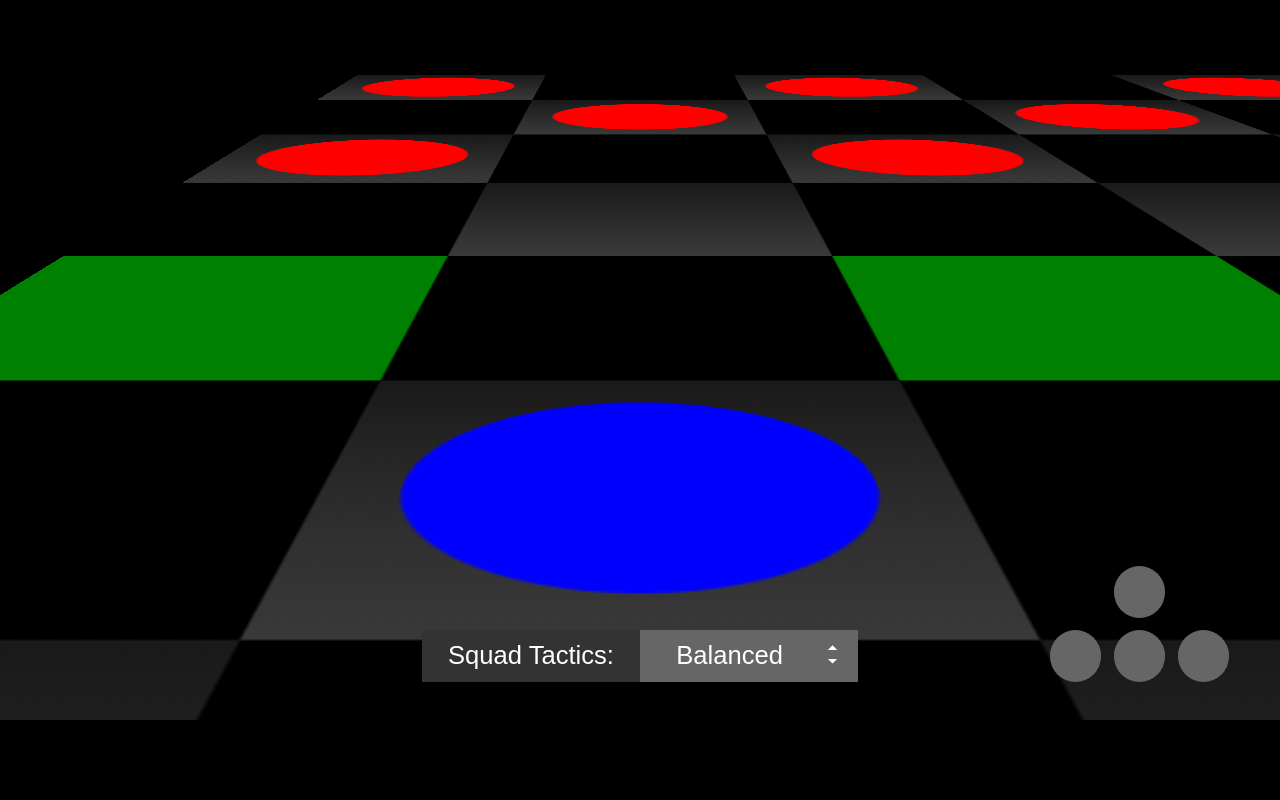
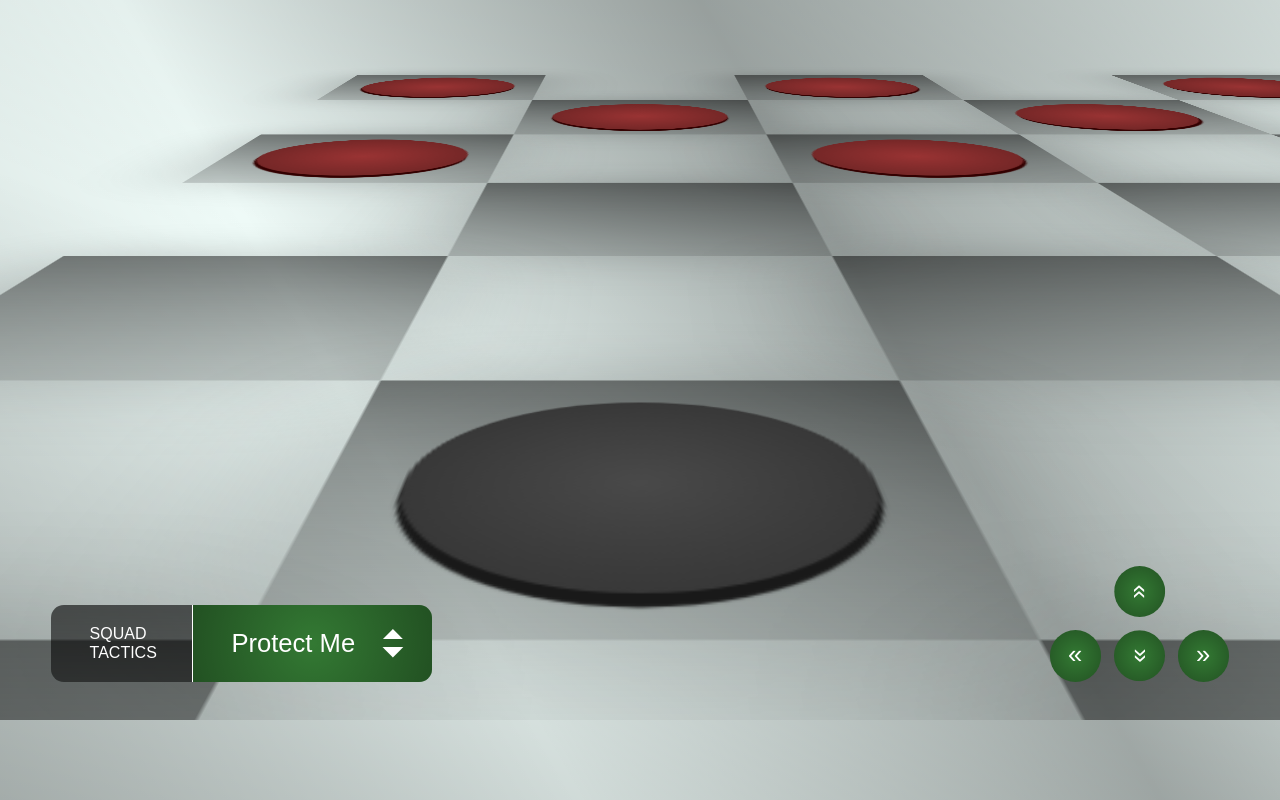
Before and after one commit to js13kGames/check-yourself, a website built with webpack: page src/index.html in a window 1280 px wide. Both pictures are taken after a click on the icon 310 px from the left and 409 px from the top of the page. Built offline with nearby package versions, Linux system fonts and the light colour scheme.

Commit message:
"working" style updates; added tactics menu for ally controls; updates to management of pieces between the board, moves, and checker components

```diff
--- a/src/common/Text.css
+++ b/src/common/Text.css
@@ -8,3 +8,8 @@ p { margin: 0; }
     font-weight: bold;
     text-transform: uppercase;
 }
+
+.labelText {
+    font-size: 1.25vw;
+    text-transform: uppercase;
+}
--- a/src/game/Checker.css
+++ b/src/game/Checker.css
@@ -6,9 +6,26 @@
     display: block;
     transition: opacity 450ms, transform 450ms ease-in-out 100ms;
     border-radius: 50%;
-    background: blue;
+    background-color: #494949;
+    background-image: radial-gradient(circle at center, transparent, rgba(0, 0, 0, 0.333));
+    box-shadow: 0 0.5vw 0.066vw #191919;
 }
 
 .hostile {
-    background: red;
+    background-color: #933;
+    box-shadow: 0 0.5vw 0.066vw #300;
 }
+
+.checkerSelect .checker {
+    opacity: 0.25;
+}
+
+.checkerSelect .playable-checker {
+    opacity: 1;
+    cursor: pointer;
+    transition: box-shadow 270ms ease-in-out, background-color 270ms;
+}
+
+.checkerSelect .playable-checker:hover {
+    background-color: #393;
+}
--- a/src/game/board.css
+++ b/src/game/board.css
@@ -14,25 +14,20 @@
 .tile {
     position: relative;
     display: block;
-    background-color: #393939;
-    background-image: linear-gradient(180deg, #191919, transparent);
+    xbackground-color: #234;
+    background-image: linear-gradient(180deg, rgba(0, 0, 0, 0.5), rgba(0, 0, 0, 0.2));
+    box-shadow: 0 0 5vw rgba(0, 0, 0, 0.2);
 }
 
-.checkerSelect .checker {
-    opacity: 0.25;
-}
-
-.checkerSelect .playable-checker {
-    opacity: 1;
-    cursor: pointer;
-    transition: box-shadow 270ms ease-in-out;
-}
-
-.checkerSelect .playable-checker:hover {
-    box-shadow: 0 0 12vw #fff;
+@keyframes flare {
+    0%   { box-shadow: inset 0 0 4vw transparent; }
+    33%  { box-shadow: inset 0 0 12vw #393; }
+    66% { box-shadow: inset 0 0 4vw transparent; }
 }
 
 .availableMove {
     cursor: pointer;
-    background: green;
+    animation-name: flare;
+    animation-duration: 3s;
+    animation-iteration-count: infinite;
 }
--- a/src/game/board.js
+++ b/src/game/board.js
@@ -68,7 +68,6 @@ function choosePlayerChecker(e) {
     playerChecker.isPlayer = true;
 
     mod.set({
-        allies: allies,
         playerChecker: playerChecker,
         focusX: playerChecker.x,
         focusY: playerChecker.y,
@@ -227,7 +226,11 @@ function render() {
 mod.watch('perspective', positionCamera);
 mod.watch('validMoves', showValidMoveTiles);
 mod.watch('focusX', positionCamera);
-mod.watch('playerChecker', showCheckerSelection);
+mod.watch('playerChecker', (playerChecker) => {
+    if (!playerChecker) {
+        showCheckerSelection();
+    }
+});
 mod.watch('isTurn', (isTurn) => {
     if (isTurn === false) {
         hideValidMoveTiles();
--- a/src/game/cameraControls.css
+++ b/src/game/cameraControls.css
@@ -8,13 +8,17 @@
     padding-top: 5vw;
     /* put this in 3D space so it honors z-indexes against the board */
     transform: translate3d(0, 0, 0);
+    transition: opacity 500ms 500ms, transform 500ms 500ms;
 }
 
 #cameraControls a {
     width: 4vw;
     height: 4vw;
+    line-height: 3.9vw;
+    text-align: center;
     border-radius: 50%;
-    background: #666;
+    background: #337933 radial-gradient(circle at center, transparent, rgba(0, 0, 0, 0.333));
+    font-size: 2vw;
 }
 
 #camUp {
@@ -22,4 +26,14 @@
     left: 50%;
     top: 0;
     margin-left: -2vw;
+    transform: rotate(90deg);
 }
+
+#camDefault {
+    transform: rotate(-90deg);
+}
+
+.checkerSelect #cameraControls {
+    opacity: 0;
+    transform: translate3d(100%, 0, 0);
+}
--- a/src/game/cameraControls.js
+++ b/src/game/cameraControls.js
@@ -4,10 +4,10 @@ import mod from '../mod';
 import './cameraControls.css';
 
 let cameraOptions = [
-    { id: 'camRight' },
-    { id: 'camDefault' },
-    { id: 'camLeft' },
-    { id: 'camUp' }
+    { id: 'camRight', innerHTML: '&laquo;' },
+    { id: 'camDefault', innerHTML: '&laquo;' },
+    { id: 'camLeft', innerHTML: '&raquo;' },
+    { id: 'camUp', innerHTML: '&laquo;' }
 ];
 
 //
--- a/src/game/moves.js
+++ b/src/game/moves.js
@@ -255,6 +255,13 @@ function moveHostiles() {
 //
 //
 //
+function moveAllies() {
+    console.log('Move allies!');
+}
+
+//
+//
+//
 function setPlayerMoves() {
     let playerChecker = mod.get('playerChecker');
 
@@ -291,6 +298,7 @@ function movePlayerChecker(x) {
     );
 }
 
+mod.watch('allyAction', moveAllies);
 mod.watch('playerX', movePlayerChecker);
 mod.watch('isTurn', (playerTurn) => {
     if (playerTurn) {
--- a/src/game/tacticsMenu.css
+++ b/src/game/tacticsMenu.css
@@ -1,65 +1,79 @@
+#tactics {
+    display: flex;
+    position: absolute;
+    left: 4vw;
+    bottom: 3vw;
+    z-index: 3;
+    width: auto;
+    white-space: nowrap;
+    transform: translate3d(0, 0, 0);
+    cursor: pointer;
+    transition: opacity 500ms 500ms, transform 500ms 500ms;
+}
 
 #currentTactic {
-    position: absolute;
-    bottom: 3vw;
-    left: 50%;
-    z-index: 10;
-    width: 34vw;
-    height: 4vw;
-    text-align: center;
-    line-height: 4vw;
-    background: #666;
-    transform: translate3d(0, 0, 0);
-    margin-left: -17vw;
-    padding-left: 14vw;
-    cursor: pointer;
-}
-
-#currentTactic::before {
-    content: 'Squad Tactics:';
-    display: inline-block;
-    height: 100%;
-    background: #333;
-    position: absolute;
-    left: 0;
-    top: 0;
-    padding: 0 2vw;
+    background: #337933 radial-gradient(circle at center, transparent, rgba(0, 0, 0, 0.333));
+    height: 6vw;
+    line-height: 6vw;
+    padding: 0 6vw 0 3vw;
+    border-top-right-radius: 1vw;
+    border-bottom-right-radius: 1vw;
+    margin-left: 11vw;
+    border-left: 1px solid #fff;
 }
 
 #currentTactic::after {
     content: '';
     display: block;
-    width: 1vw;
-    height: 1vw;
+    width: 1.6vw;
+    height: 1.6vw;
     position: absolute;
-    right: 1.5vw;
-    top: 1.4vw;
-    background: linear-gradient(45deg, #fff 0%, #fff 25%, transparent 25%, transparent 75%, #fff 75%);
+    right: 2.2vw;
+    top: 2.2vw;
     transform: rotate(-45deg);
+    background: linear-gradient(45deg, #fff 0%, #fff 35%, transparent 35%, transparent 65%, #fff 65%);
+}
+
+.tactics-title {
+    position: absolute;
+    left: 0;
+    bottom: 0;
+    width: 11vw;
+    height: 6vw;
+    background: linear-gradient(0deg, rgba(0, 0, 0, 0.5), rgba(0, 0, 0, 0.6));
+    padding: 1.5vw 3vw;
+    line-height: 1.5vw;
+    z-index: -1;
+    white-space: pre-wrap;
+    border-top-left-radius: 1vw;
+    border-bottom-left-radius: 1vw;
 }
 
 #tacticsMenu {
     position: absolute;
-    left: 50%;
-    bottom: 8vw;
-    width: 34vw;
-    margin-left: -17vw;
-    transform: scale3d(0.9, 0.9, 1);
+    left: 11vw;
+    bottom: 0;
+    padding: 1vw;
+    background: #333;
+    width: 24vw;
+    line-height: 6vw;
+    text-align: center;
+    border-radius: 1vw;
+    border-bottom-left-radius: 0;
+    z-index: -1;
     opacity: 0;
-    z-index: -1;
-    background: #666;
-    transition: transform 180ms ease-in-out, opacity 180ms, z-index 0ms 280ms;
+    transform: scale3d(0.8, 0.8, 1);
+    transition: z-index 1ms 240ms, opacity 240ms, transform 240ms ease-in-out;
 }
 
 .showMenu #tacticsMenu {
+    z-index: 5;
+    opacity: 1;
     transform: scale3d(1, 1, 1);
-    opacity: 1;
-    z-index: 7;
-    transition: transform 180ms ease-in-out 10ms, opacity 180ms 10ms, z-index 0ms;
+    transition: z-index 1ms, opacity 240ms 5ms, transform 240ms 5ms ease-in-out;
 }
 
-#tacticsMenu a {
-    line-height: 4vw;
-    text-align: center;
-
+.checkerSelect #tactics {
+    opacity: 0;
+    transform: translate3d(-100%, 0, 0);
 }
--- a/src/game/tacticsMenu.js
+++ b/src/game/tacticsMenu.js
@@ -5,63 +5,74 @@ import mod from '../mod';
 
 import './tacticsMenu.css';
 
+let menuOptions = [
+    {
+        id: 'aggressive',
+        text: 'Be Aggressive',
+    },
+    {
+        id: 'defensive',
+        text: 'Play it Safe'
+    },
+    {
+        id: 'protectMe',
+        text: 'Protect Me',
+    },
+    {
+        id: 'random',
+        text: 'Go Random!',
+    }
+];
+
 let wrapper = new View({
     id: 'tactics',
 });
 
-let menuOptions = [
-    {
-        id: 'balanced',
-        text: 'Balanced',
-    },
-    {
-        id: 'offensive',
-        text: 'Offensive',
-    },
-    {
-        id: 'defensive',
-        text: 'Defensive'
-    },
-    {
-        id: 'protectMe',
-        text: 'Protect Me',
-    }
-];
+let tacticTitle = new Text({
+    className: 'tactics-title',
+    text: 'Squad Tactics',
+    variant: 'label',
+});
 
-function changeTactics(e) {
-    mod.set({
-        allyTactics: e.target.id
-    });
-
-    wrapper.classify('-showMenu');
-}
-
-function getTacticText(id) {
-    let tacticObj = menuOptions.filter((opt) => {
-        return opt.id === id;
-    });
-
-    return tacticObj[0].text;
-}
-
-function toggleMenu() {
-    wrapper.classify('~showMenu');
-}
+let currentTactic = new Text({
+    id: 'currentTactic',
+    text: getTacticText(),
+});
 
 let menu = new Menu({
     id: 'tacticsMenu',
     options: menuOptions,
-    onSelect: changeTactics,
+    onSelect: (e) => mod.set({ allyAction: e.target.id }),
 });
 
-let text = new Text({
-    id: 'currentTactic',
-    text: getTacticText(mod.get('allyTactics'))
-});
+//
+//
+//
+function getTacticText(tactic) {
+    if (!tactic) {
+        tactic = mod.get('allyAction');
+    }
 
-mod.watch('allyTactics', (val) => text.print(getTacticText(val)));
+    let currentTactic = menuOptions.filter((opt) => opt.id === tactic);
+    return currentTactic[0].text;
+}
 
-wrapper.onClick('#currentTactic', toggleMenu);
-wrapper.kids(menu.el, text.el);
+//
+//
+//
+function updateCurrentTactic(tactic) {
+    currentTactic.print(getTacticText(tactic));
+    wrapper.classify('-showMenu');
+}
+
+mod.watch('allyAction', updateCurrentTactic);
+
+wrapper.onClick('#currentTactic', () => wrapper.classify('~showMenu'));
+
+wrapper.kids(
+    tacticTitle.el,
+    currentTactic.el,
+    menu.el
+);
 
 export default wrapper;
--- a/src/index.css
+++ b/src/index.css
@@ -7,7 +7,10 @@ body {
     padding: 0;
     width: 100vw;
     height: 100vh;
-    background: #000;
+    background: #f0fcf9;
+    background-image:
+        linear-gradient(20deg, rgba(0, 0, 0, 0.2), transparent, rgba(0, 0, 0, 0.15)),
+        linear-gradient(60deg, rgba(0, 0, 0, 0.15), transparent, rgba(0, 0, 0, 0.3), transparent);
     color: white;
     overflow: hidden;
     font-family: sans-serif;
--- a/src/mod/player.js
+++ b/src/mod/player.js
@@ -19,7 +19,7 @@ export default {
     // moves available to the player on a given turn
     validMoves: null,
     // the AI scheme allied checkers will use
-    allyTactics: 'balanced',
+    allyAction: 'protectMe',
     // the AI level hostile checkers will use
     aiLevel: 'random',
     // the CSS position of the player based on the X grid position
```
